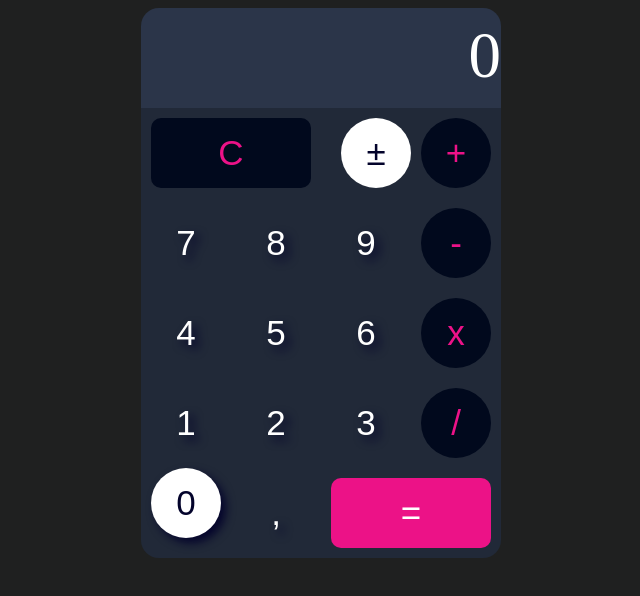
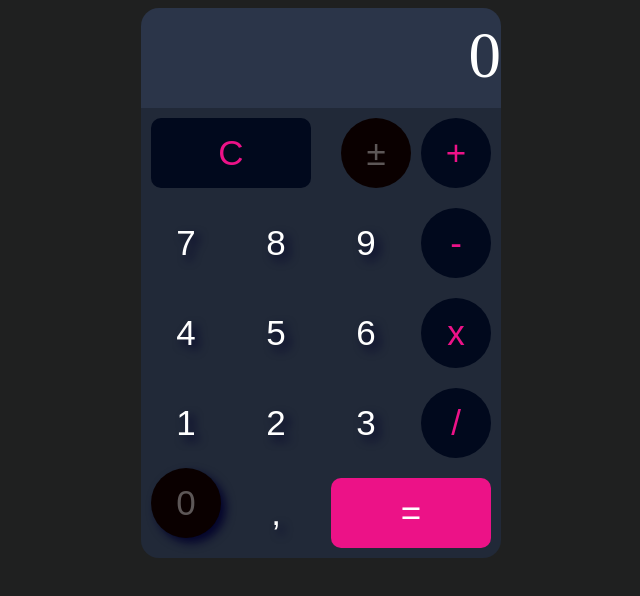
Before and after one commit to ander-Sgr/calculator, a plain HTML site: page index.html in a window 1280 px wide. Shown: the whole page, without its empty margins (319-959 px from the left). Drawn offline with Linux system fonts and the light colour scheme.

Commit message:
style: change the color status buttons

```diff
--- a/style/style-calc.css
+++ b/style/style-calc.css
@@ -31,6 +31,7 @@
 .operator-button:hover, .comma:hover {
     background-color: rgba(12, 13, 15, 0.486);
     filter: drop-shadow(10px 10px 10px #03032b);
+
 }
 
 
@@ -75,6 +76,8 @@
 
 .highLightOperator{
     background-color: #FFFFFF;
+    pointer-events: none;
+
 }
 
 .higLightNumbers{
@@ -87,11 +90,14 @@
 .disablingDigitsButtons{
     position: relative;
     left: 10px;
-    background-color: #FFFFFF;
+    background-color: #0a0000;
+    color: #ffffff57;
     width: 70px;
     height: 70px;
-    color: #03032b;
+    pointer-events: none;
+
 }
+
 
 body{
     background-color:rgb(31, 32, 32)
```
